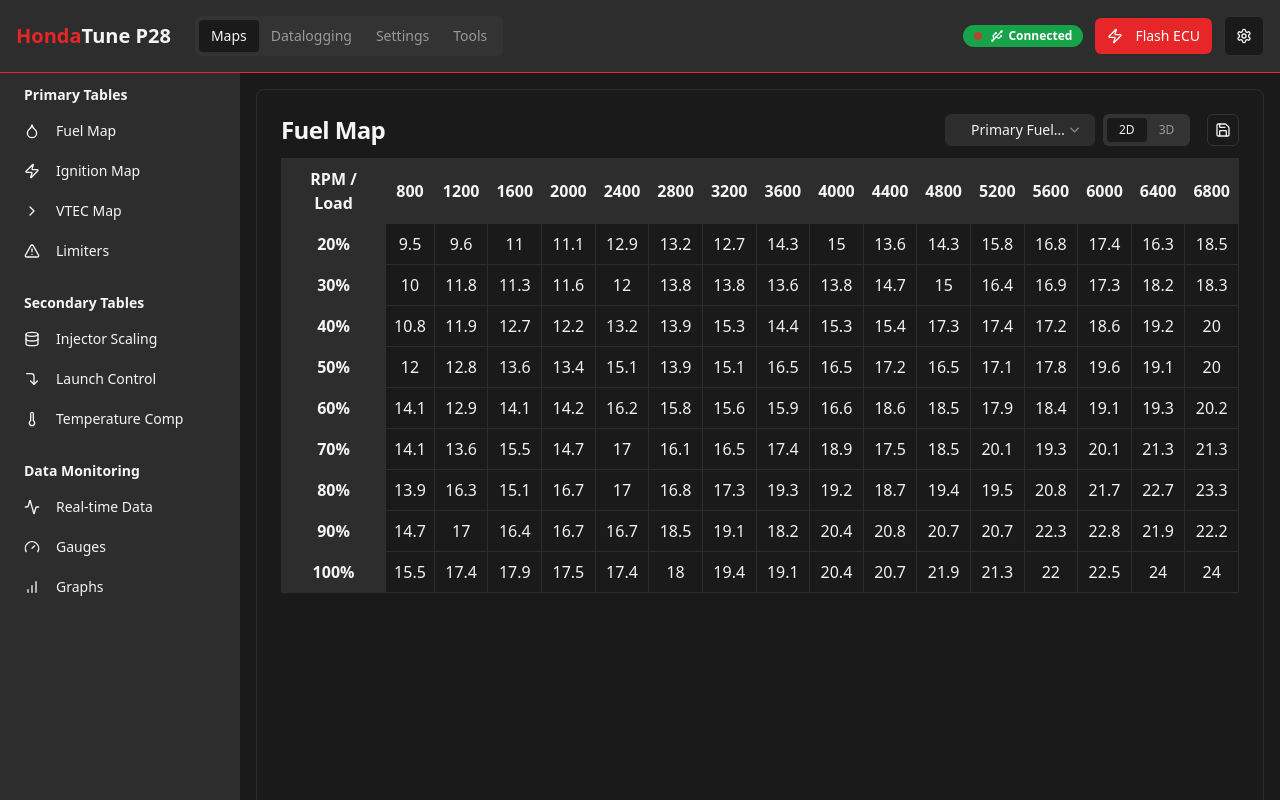
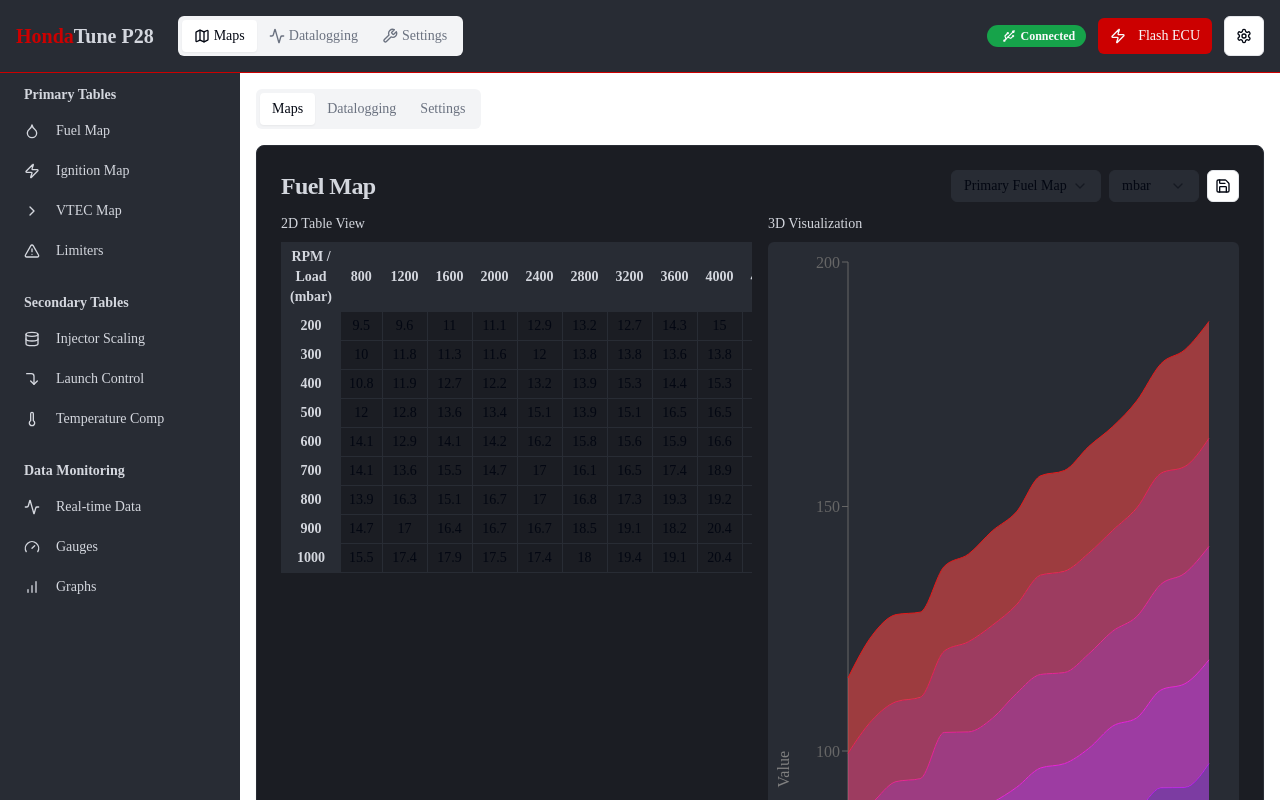
Before and after one commit to MrBn100ful/honda-tune-web, a React (Vite) app: page / in a window 1280 px wide. Built offline with nearby package versions, Linux system fonts and the light colour scheme.

Commit message:
feat: Implement 3D map and settings updates
- Added 3D map functionality.
- Integrated settings for unit selection (mbar, kpi, psi).
- Displayed 2D and 3D maps side-by-side.

```diff
--- a/src/components/layout/Header.tsx
+++ b/src/components/layout/Header.tsx
@@ -1,23 +1,30 @@
 
-import React from 'react';
+import React, { useState } from 'react';
 import { Button } from "@/components/ui/button";
 import { Tabs, TabsList, TabsTrigger } from "@/components/ui/tabs";
-import { Wifi, Zap, Settings } from "lucide-react";
+import { Wifi, Zap, Settings, Map, Activity, Wrench } from "lucide-react";
 import ConnectionStatus from '../tuning/ConnectionStatus';
 
 const Header = () => {
+  const [activeTab, setActiveTab] = useState("maps");
+
   return (
     <header className="flex justify-between items-center p-4 bg-honda-gray border-b border-honda-red">
       <div className="flex items-center">
         <h1 className="text-xl font-bold text-honda-light mr-6">
           <span className="text-honda-red">Honda</span>Tune P28
         </h1>
-        <Tabs defaultValue="maps" className="hidden md:block">
+        <Tabs value={activeTab} onValueChange={setActiveTab} className="hidden md:block">
           <TabsList>
-            <TabsTrigger value="maps">Maps</TabsTrigger>
-            <TabsTrigger value="datalogging">Datalogging</TabsTrigger>
-            <TabsTrigger value="settings">Settings</TabsTrigger>
-            <TabsTrigger value="tools">Tools</TabsTrigger>
+            <TabsTrigger value="maps" onClick={() => window.location.hash = "maps"}>
+              <Map size={16} className="mr-1" /> Maps
+            </TabsTrigger>
+            <TabsTrigger value="datalogging" onClick={() => window.location.hash = "datalogging"}>
+              <Activity size={16} className="mr-1" /> Datalogging
+            </TabsTrigger>
+            <TabsTrigger value="settings" onClick={() => window.location.hash = "settings"}>
+              <Wrench size={16} className="mr-1" /> Settings
+            </TabsTrigger>
           </TabsList>
         </Tabs>
       </div>
--- a/src/components/tuning/FuelMap.tsx
+++ b/src/components/tuning/FuelMap.tsx
@@ -1,15 +1,24 @@
 
-import React, { useState } from 'react';
+import React, { useState, useEffect } from 'react';
 import { Card, CardContent, CardHeader, CardTitle } from "@/components/ui/card";
 import { Select, SelectContent, SelectItem, SelectTrigger, SelectValue } from "@/components/ui/select";
 import { Button } from "@/components/ui/button";
-import { Tabs, TabsContent, TabsList, TabsTrigger } from "@/components/ui/tabs";
-import { ArrowDown, ArrowUp, Edit, Save, PlusCircle, MinusCircle } from "lucide-react";
+import { PlusCircle, MinusCircle, Save } from "lucide-react";
+import {
+  Area,
+  AreaChart,
+  Surface,
+  Tooltip,
+  ResponsiveContainer,
+  XAxis,
+  YAxis
+} from 'recharts';
 
 // Sample data for the fuel map
 const generateMapData = () => {
   const rpm = [800, 1200, 1600, 2000, 2400, 2800, 3200, 3600, 4000, 4400, 4800, 5200, 5600, 6000, 6400, 6800];
-  const load = [20, 30, 40, 50, 60, 70, 80, 90, 100];
+  // Use mbar for load
+  const load = [200, 300, 400, 500, 600, 700, 800, 900, 1000];
 
   const data: number[][] = [];
 
@@ -28,12 +37,79 @@ const generateMapData = () => {
   return { rpm, load, data };
 };
 
+// Transform map data for 3D visualization
+const transformDataFor3D = (mapData: number[][], rpm: number[], load: number[]) => {
+  const result = [];
+
+  for (let i = 0; i < load.length; i++) {
+    for (let j = 0; j < rpm.length; j++) {
+      result.push({
+        rpm: rpm[j],
+        load: load[i],
+        value: mapData[i][j]
+      });
+    }
+  }
+
+  return result;
+};
+
+// Prepare surface data for recharts
+const prepareSurfaceData = (data3d: any[], xSize: number, ySize: number) => {
+  const result = [];
+
+  for (let y = 0; y < ySize; y++) {
+    const row = [];
+    for (let x = 0; x < xSize; x++) {
+      row.push(data3d[y * xSize + x].value);
+    }
+    result.push(row);
+  }
+
+  return result;
+};
+
+// Unit converters
+const convertUnits = (value: number, fromUnit: string, toUnit: string): number => {
+  // First convert to mbar as base unit
+  let inMbar = value;
+  if (fromUnit !== 'mbar') {
+    if (fromUnit === 'kPa') {
+      inMbar = value * 10;
+    } else if (fromUnit === 'psi') {
+      inMbar = value * 68.9476;
+    }
+  }
+
+  // Then convert from mbar to target unit
+  if (toUnit === 'mbar') {
+    return inMbar;
+  } else if (toUnit === 'kPa') {
+    return inMbar / 10;
+  } else if (toUnit === 'psi') {
+    return inMbar / 68.9476;
+  }
+
+  return value; // Fallback
+};
+
 const { rpm, load, data } = generateMapData();
 
 const FuelMap = () => {
   const [mapData, setMapData] = useState(data);
   const [selectedCell, setSelectedCell] = useState<{ row: number, col: number } | null>(null);
-  const [view, setView] = useState<'2d' | '3d'>('2d');
+  const [pressureUnit, setPressureUnit] = useState<'mbar' | 'kPa' | 'psi'>('mbar');
+  const [displayedLoad, setDisplayedLoad] = useState(load);
+
+  // Update displayed load when pressure unit changes
+  useEffect(() => {
+    const newDisplayedLoad = load.map(value =>
+      pressureUnit === 'mbar'
+        ? value
+        : convertUnits(value, 'mbar', pressureUnit)
+    );
+    setDisplayedLoad(newDisplayedLoad);
+  }, [pressureUnit]);
 
   const handleCellClick = (row: number, col: number) => {
     setSelectedCell({ row, col });
@@ -47,6 +123,10 @@ const FuelMap = () => {
     newMapData[row][col] = parseFloat((newMapData[row][col] + amount).toFixed(1));
     setMapData(newMapData);
   };
+
+  // Data transformed for 3D visualization
+  const data3d = transformDataFor3D(mapData, rpm, load);
+  const surfaceData = prepareSurfaceData(data3d, rpm.length, load.length);
 
   return (
     <Card className="w-full h-full bg-honda-dark border-honda-gray">
@@ -64,37 +144,41 @@ const FuelMap = () => {
                 <SelectItem value="vtec">VTEC Engagement</SelectItem>
               </SelectContent>
             </Select>
-            <Tabs value={view} onValueChange={(v) => setView(v as '2d' | '3d')} className="w-24">
-              <TabsList className="h-8">
-                <TabsTrigger value="2d" className="text-xs px-3 py-1">2D</TabsTrigger>
-                <TabsTrigger value="3d" className="text-xs px-3 py-1">3D</TabsTrigger>
-              </TabsList>
-            </Tabs>
+            <Select value={pressureUnit} onValueChange={(value) => setPressureUnit(value as 'mbar' | 'kPa' | 'psi')}>
+              <SelectTrigger className="w-[90px] h-8 text-sm bg-honda-gray border-honda-gray">
+                <SelectValue placeholder="Unit" />
+              </SelectTrigger>
+              <SelectContent>
+                <SelectItem value="mbar">mbar</SelectItem>
+                <SelectItem value="kPa">kPa</SelectItem>
+                <SelectItem value="psi">psi</SelectItem>
+              </SelectContent>
+            </Select>
             <Button variant="outline" size="icon" className="h-8 w-8">
               <Save size={16} />
             </Button>
           </div>
         </div>
       </CardHeader>
-      <CardContent>
-        <Tabs value={view} className="w-full h-[calc(100%-32px)]">
-          <TabsContent value="2d" className="mt-0 h-full">
-            <div className="flex h-full">
-              <div className="flex-1 overflow-auto">
+      <CardContent className="h-[calc(100%-64px)]">
+        <div className="grid grid-cols-1 md:grid-cols-2 gap-4 h-full">
+          {/* 2D Table View */}
+          <div className="overflow-auto">
+            <div className="mb-2 text-sm font-medium text-honda-light">2D Table View</div>
             <table className="w-full border-collapse">
               <thead>
                 <tr>
-                      <th className="grid-cell grid-header">RPM / Load</th>
+                  <th className="grid-cell grid-header">RPM / Load ({pressureUnit})</th>
                   {rpm.map((r, idx) => (
                     <th key={idx} className="grid-cell grid-header">{r}</th>
                   ))}
                 </tr>
               </thead>
               <tbody>
-                    {load.map((l, rowIdx) => (
+                {mapData.map((row, rowIdx) => (
                   <tr key={rowIdx}>
-                        <td className="grid-cell grid-header">{l}%</td>
-                        {mapData[rowIdx].map((value, colIdx) => (
+                    <td className="grid-cell grid-header">{displayedLoad[rowIdx].toFixed(0)}</td>
+                    {row.map((value, colIdx) => (
                       <td
                         key={colIdx}
                         className={`grid-cell ${selectedCell?.row === rowIdx && selectedCell?.col === colIdx ? 'grid-highlight' : ''}`}
@@ -109,23 +193,58 @@ const FuelMap = () => {
             </table>
           </div>
 
+          {/* 3D Visualization */}
+          <div className="h-full">
+            <div className="mb-2 text-sm font-medium text-honda-light">3D Visualization</div>
+            <div className="bg-honda-gray rounded-md h-[calc(100%-24px)] overflow-hidden">
+              <ResponsiveContainer width="100%" height="100%">
+                <AreaChart
+                  data={rpm.map((r, idx) => {
+                    const row: any = { rpm: r };
+                    displayedLoad.forEach((l, i) => {
+                      row[`load${i}`] = mapData[i][idx];
+                    });
+                    return row;
+                  })}
+                  margin={{ top: 20, right: 30, left: 20, bottom: 30 }}
+                >
+                  <XAxis dataKey="rpm" label={{ value: 'RPM', position: 'bottom', offset: 0 }} />
+                  <YAxis label={{ value: 'Value', angle: -90, position: 'left' }} />
+                  <Tooltip />
+                  {displayedLoad.map((l, i) => (
+                    <Area
+                      key={i}
+                      type="monotone"
+                      dataKey={`load${i}`}
+                      stackId="1"
+                      stroke={`hsl(${200 + i * 20}, 80%, 50%)`}
+                      fill={`hsl(${200 + i * 20}, 80%, 60%)`}
+                    />
+                  ))}
+                </AreaChart>
+              </ResponsiveContainer>
+            </div>
+          </div>
+        </div>
+
+        {/* Cell Editor */}
         {selectedCell && (
-                <div className="w-48 ml-4 flex flex-col">
-                  <div className="bg-honda-gray p-3 rounded-t-md">
+          <div className="mt-4 bg-honda-gray p-3 rounded-md">
             <h3 className="text-sm font-bold text-honda-light">Cell Editor</h3>
-                    <div className="mt-2 bg-honda-dark rounded p-2">
+            <div className="grid grid-cols-1 md:grid-cols-3 gap-4 mt-2">
+              <div className="bg-honda-dark rounded p-2">
                 <div className="text-xs text-honda-light">
                   RPM: <span className="font-bold">{rpm[selectedCell.col]}</span>
                 </div>
                 <div className="text-xs text-honda-light">
-                        Load: <span className="font-bold">{load[selectedCell.row]}%</span>
+                  Load: <span className="font-bold">{displayedLoad[selectedCell.row].toFixed(0)} {pressureUnit}</span>
                 </div>
                 <div className="text-lg font-bold text-honda-red mt-1">
                   {mapData[selectedCell.row][selectedCell.col]}
                 </div>
               </div>
-                  </div>
-                  <div className="bg-honda-gray p-3 rounded-b-md mt-1">
+
+              <div className="flex flex-col justify-center">
                 <div className="grid grid-cols-2 gap-2">
                   <Button variant="outline" size="sm" onClick={() => adjustValue(0.1)}>
                     <PlusCircle size={16} className="mr-1" /> 0.1
@@ -140,6 +259,9 @@ const FuelMap = () => {
                     <MinusCircle size={16} className="mr-1" /> 1.0
                   </Button>
                 </div>
+              </div>
+
+              <div className="flex flex-col justify-center">
                 <input
                   type="range"
                   min={0}
@@ -151,26 +273,12 @@ const FuelMap = () => {
                     newMapData[selectedCell.row][selectedCell.col] = parseFloat(e.target.value);
                     setMapData(newMapData);
                   }}
-                      className="w-full mt-3"
+                  className="w-full"
                 />
               </div>
             </div>
+          </div>
         )}
-            </div>
-          </TabsContent>
-
-          <TabsContent value="3d" className="mt-0 h-full">
-            <div className="flex items-center justify-center h-full">
-              <div className="text-center p-8 rounded-md bg-honda-gray">
-                <h3 className="text-honda-light text-xl mb-4">3D Visualization</h3>
-                <p className="text-honda-light mb-4">The 3D map visualization will be rendered here.</p>
-                <p className="text-muted-foreground text-sm">
-                  In a full implementation, this would display an interactive 3D surface plot of the fuel map data.
-                </p>
-              </div>
-            </div>
-          </TabsContent>
-        </Tabs>
       </CardContent>
     </Card>
   );
--- a/src/index.css
+++ b/src/index.css
@@ -5,44 +5,72 @@
 
 @layer base {
   :root {
-    --background: 0 0% 10%;
-    --foreground: 0 0% 95%;
+    --background: 0 0% 100%;
+    --foreground: 224 71.4% 4.1%;
 
-    --card: 0 0% 13%;
-    --card-foreground: 0 0% 95%;
+    --muted: 220 14.3% 95.9%;
+    --muted-foreground: 220 8.9% 46.1%;
 
-    --popover: 0 0% 13%;
-    --popover-foreground: 0 0% 95%;
+    --popover: 0 0% 100%;
+    --popover-foreground: 224 71.4% 4.1%;
 
-    --primary: 0 83% 53%;
-    --primary-foreground: 0 0% 100%;
+    --card: 0 0% 100%;
+    --card-foreground: 224 71.4% 4.1%;
 
-    --secondary: 210 80% 56%;
-    --secondary-foreground: 0 0% 100%;
+    --border: 220 13% 91%;
+    --input: 220 13% 91%;
 
-    --muted: 0 0% 20%;
-    --muted-foreground: 0 0% 60%;
+    --primary: 220.9 39.3% 11%;
+    --primary-foreground: 210 20% 98%;
 
-    --accent: 210 80% 56%;
-    --accent-foreground: 0 0% 100%;
+    --secondary: 220 14.3% 95.9%;
+    --secondary-foreground: 220.9 39.3% 11%;
+
+    --accent: 220 14.3% 95.9%;
+    --accent-foreground: 220.9 39.3% 11%;
 
     --destructive: 0 84.2% 60.2%;
-    --destructive-foreground: 0 0% 100%;
+    --destructive-foreground: 210 20% 98%;
 
-    --border: 0 0% 20%;
-    --input: 0 0% 20%;
-    --ring: 0 83% 53%;
+    --ring: 217.9 10.6% 64.9%;
 
     --radius: 0.5rem;
 
-    --sidebar-background: 0 0% 98%;
-    --sidebar-foreground: 240 5.3% 26.1%;
-    --sidebar-primary: 240 5.9% 10%;
-    --sidebar-primary-foreground: 0 0% 98%;
-    --sidebar-accent: 240 4.8% 95.9%;
-    --sidebar-accent-foreground: 240 5.9% 10%;
-    --sidebar-border: 220 13% 91%;
-    --sidebar-ring: 217.2 91.2% 59.8%;
+    --honda-red: 0 100% 40%;
+    --honda-gray: 220 13% 18%;
+    --honda-dark: 220 13% 12%;
+    --honda-light: 220 13% 85%;
+  }
+
+  .dark {
+    --background: 224 71.4% 4.1%;
+    --foreground: 210 20% 98%;
+
+    --muted: 215 27.9% 16.9%;
+    --muted-foreground: 217.9 10.6% 64.9%;
+
+    --popover: 224 71.4% 4.1%;
+    --popover-foreground: 210 20% 98%;
+
+    --card: 224 71.4% 4.1%;
+    --card-foreground: 210 20% 98%;
+
+    --border: 215 27.9% 16.9%;
+    --input: 215 27.9% 16.9%;
+
+    --primary: 210 20% 98%;
+    --primary-foreground: 220.9 39.3% 11%;
+
+    --secondary: 215 27.9% 16.9%;
+    --secondary-foreground: 210 20% 98%;
+
+    --accent: 215 27.9% 16.9%;
+    --accent-foreground: 210 20% 98%;
+
+    --destructive: 0 62.8% 30.6%;
+    --destructive-foreground: 0 85.7% 97.3%;
+
+    --ring: 215 27.9% 16.9%;
   }
 }
 
@@ -50,45 +78,20 @@
   * {
     @apply border-border;
   }
-
   body {
-    @apply bg-honda-dark text-foreground;
+    @apply bg-background text-foreground;
   }
 
-  ::-webkit-scrollbar {
-    width: 6px;
-    height: 6px;
+  /* Honda ECU tuning specific styles */
+  .grid-cell {
+    @apply px-2 py-1 text-center text-sm border border-honda-gray;
   }
 
-  ::-webkit-scrollbar-track {
-    @apply bg-honda-dark;
+  .grid-header {
+    @apply bg-honda-gray text-honda-light font-semibold;
   }
 
-  ::-webkit-scrollbar-thumb {
-    @apply bg-honda-gray rounded;
-  }
-
-  ::-webkit-scrollbar-thumb:hover {
-    @apply bg-honda-red;
+  .grid-highlight {
+    @apply bg-honda-red/20 border-honda-red;
   }
 }
-
-.grid-cell {
-  @apply p-2 text-center border border-honda-gray bg-honda-dark hover:bg-honda-gray transition-colors cursor-pointer;
-}
-
-.grid-header {
-  @apply font-bold bg-honda-gray text-honda-light;
-}
-
-.grid-highlight {
-  @apply bg-honda-red/20;
-}
-
-.data-value {
-  @apply font-mono text-sm;
-}
-
-.blinking-dot {
-  @apply w-2 h-2 bg-honda-red rounded-full animate-pulse-red inline-block mr-1;
-}
--- a/src/pages/Index.tsx
+++ b/src/pages/Index.tsx
@@ -12,7 +12,7 @@ const Index = () => {
   return (
     <Layout>
       <Tabs value={activeView} onValueChange={setActiveView} className="w-full h-[calc(100vh-64px)]">
-        <TabsList className="hidden">
+        <TabsList className="mb-4">
           <TabsTrigger value="maps">Maps</TabsTrigger>
           <TabsTrigger value="datalogging">Datalogging</TabsTrigger>
           <TabsTrigger value="settings">Settings</TabsTrigger>
--- a/tailwind.config.ts
+++ b/tailwind.config.ts
@@ -1,109 +1,89 @@
 
-import type { Config } from "tailwindcss";
+import type { Config } from "tailwindcss"
+import { fontFamily } from "tailwindcss/defaultTheme"
 
-export default {
+const config = {
   darkMode: ["class"],
   content: [
-		"./pages/**/*.{ts,tsx}",
-		"./components/**/*.{ts,tsx}",
-		"./app/**/*.{ts,tsx}",
-		"./src/**/*.{ts,tsx}",
+    './pages/**/*.{ts,tsx}',
+    './components/**/*.{ts,tsx}',
+    './app/**/*.{ts,tsx}',
+    './src/**/*.{ts,tsx}',
   ],
   prefix: "",
   theme: {
     container: {
       center: true,
-			padding: '2rem',
+      padding: "2rem",
       screens: {
-				'2xl': '1400px'
-			}
+        "2xl": "1400px",
+      },
     },
     extend: {
       colors: {
-				border: 'hsl(var(--border))',
-				input: 'hsl(var(--input))',
-				ring: 'hsl(var(--ring))',
-				background: 'hsl(var(--background))',
-				foreground: 'hsl(var(--foreground))',
+        border: "hsl(var(--border))",
+        input: "hsl(var(--input))",
+        ring: "hsl(var(--ring))",
+        background: "hsl(var(--background))",
+        foreground: "hsl(var(--foreground))",
+        "honda-red": "hsl(var(--honda-red))",
+        "honda-gray": "hsl(var(--honda-gray))",
+        "honda-dark": "hsl(var(--honda-dark))",
+        "honda-light": "hsl(var(--honda-light))",
         primary: {
-					DEFAULT: 'hsl(var(--primary))',
-					foreground: 'hsl(var(--primary-foreground))'
+          DEFAULT: "hsl(var(--primary))",
+          foreground: "hsl(var(--primary-foreground))",
         },
         secondary: {
-					DEFAULT: 'hsl(var(--secondary))',
-					foreground: 'hsl(var(--secondary-foreground))'
+          DEFAULT: "hsl(var(--secondary))",
+          foreground: "hsl(var(--secondary-foreground))",
         },
         destructive: {
-					DEFAULT: 'hsl(var(--destructive))',
-					foreground: 'hsl(var(--destructive-foreground))'
+          DEFAULT: "hsl(var(--destructive))",
+          foreground: "hsl(var(--destructive-foreground))",
         },
         muted: {
-					DEFAULT: 'hsl(var(--muted))',
-					foreground: 'hsl(var(--muted-foreground))'
+          DEFAULT: "hsl(var(--muted))",
+          foreground: "hsl(var(--muted-foreground))",
         },
         accent: {
-					DEFAULT: 'hsl(var(--accent))',
-					foreground: 'hsl(var(--accent-foreground))'
+          DEFAULT: "hsl(var(--accent))",
+          foreground: "hsl(var(--accent-foreground))",
         },
         popover: {
-					DEFAULT: 'hsl(var(--popover))',
-					foreground: 'hsl(var(--popover-foreground))'
+          DEFAULT: "hsl(var(--popover))",
+          foreground: "hsl(var(--popover-foreground))",
         },
         card: {
-					DEFAULT: 'hsl(var(--card))',
-					foreground: 'hsl(var(--card-foreground))'
+          DEFAULT: "hsl(var(--card))",
+          foreground: "hsl(var(--card-foreground))",
         },
-				sidebar: {
-					DEFAULT: 'hsl(var(--sidebar-background))',
-					foreground: 'hsl(var(--sidebar-foreground))',
-					primary: 'hsl(var(--sidebar-primary))',
-					'primary-foreground': 'hsl(var(--sidebar-primary-foreground))',
-					accent: 'hsl(var(--sidebar-accent))',
-					'accent-foreground': 'hsl(var(--sidebar-accent-foreground))',
-					border: 'hsl(var(--sidebar-border))',
-					ring: 'hsl(var(--sidebar-ring))'
-				},
-				honda: {
-					red: '#e62628',
-					dark: '#1a1a1a',
-					gray: '#2d2d2d',
-					light: '#f5f5f5',
-					blue: '#0077c8'
-				}
       },
       borderRadius: {
-				lg: 'var(--radius)',
-				md: 'calc(var(--radius) - 2px)',
-				sm: 'calc(var(--radius) - 4px)'
+        lg: "var(--radius)",
+        md: "calc(var(--radius) - 2px)",
+        sm: "calc(var(--radius) - 4px)",
+      },
+      fontFamily: {
+        sans: ["var(--font-sans)", ...fontFamily.sans],
       },
       keyframes: {
-				'accordion-down': {
-					from: {
-						height: '0'
+        "accordion-down": {
+          from: { height: "0" },
+          to: { height: "var(--radix-accordion-content-height)" },
         },
-					to: {
-						height: 'var(--radix-accordion-content-height)'
-					}
+        "accordion-up": {
+          from: { height: "var(--radix-accordion-content-height)" },
+          to: { height: "0" },
         },
-				'accordion-up': {
-					from: {
-						height: 'var(--radix-accordion-content-height)'
-					},
-					to: {
-						height: '0'
-					}
-				},
-				'pulse-red': {
-					'0%, 100%': { opacity: '1' },
-					'50%': { opacity: '0.5' }
-				}
       },
       animation: {
-				'accordion-down': 'accordion-down 0.2s ease-out',
-				'accordion-up': 'accordion-up 0.2s ease-out',
-				'pulse-red': 'pulse-red 2s ease-in-out infinite'
-			}
-		}
+        "accordion-down": "accordion-down 0.2s ease-out",
+        "accordion-up": "accordion-up 0.2s ease-out",
+      },
+    },
   },
   plugins: [require("tailwindcss-animate")],
-} satisfies Config;
+} satisfies Config
+
+export default config
```
Lines whose indentation alone changed are shown as unchanged.
